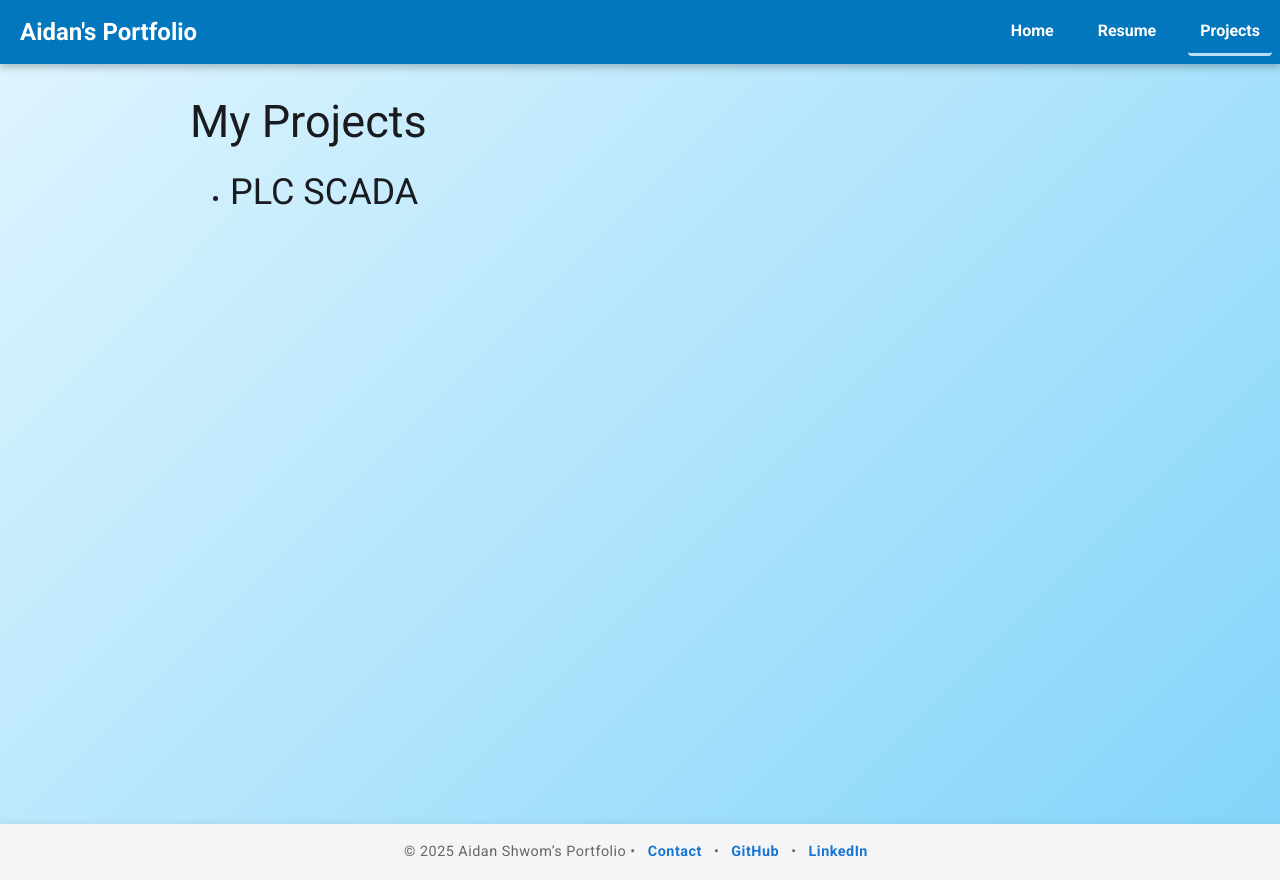
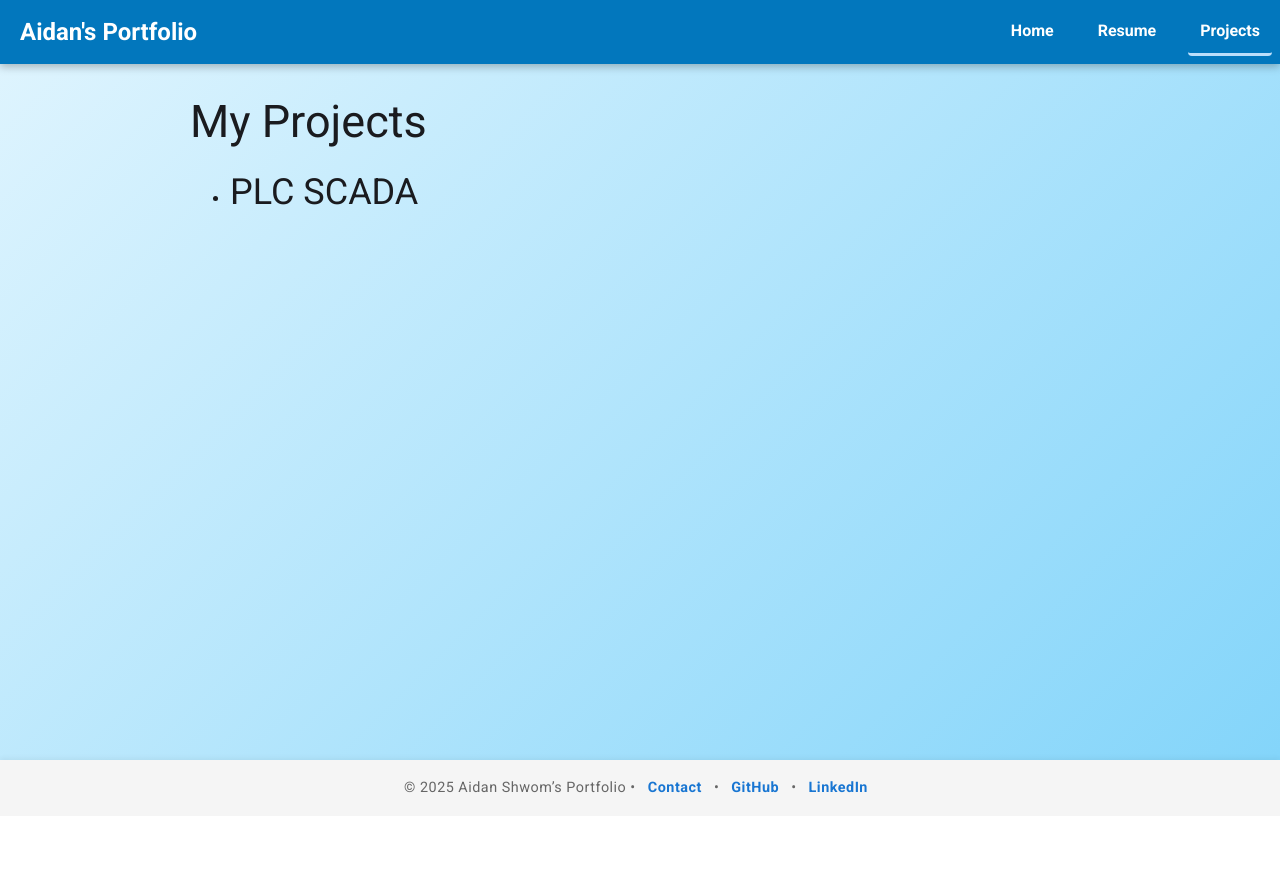
Before and after one commit to ashwom2017/aidan-portfolio, an Angular app in the folder frontend/: page /projects in a window 1280 px wide. After the commit the page ends 816 px from the top, so only its background shows below. Built offline with nearby package versions, Linux system fonts and the light colour scheme.

Commit message:
fixed toolbar and padding

```diff
--- a/frontend/src/app/app.component.css
+++ b/frontend/src/app/app.component.css
@@ -11,11 +11,11 @@ body, html {
   overflow-x: hidden;
 }
 
-/* Main layout containers */
 .sidenav-container,
 mat-sidenav-container,
 mat-sidenav-content {
-  height: 100%;
+  height: auto;  /* allow content to grow and scroll naturally */
+  min-height: 100vh; /* optional: ensure it fills viewport at least */
   background: transparent;
 }
 
@@ -32,7 +32,7 @@ mat-sidenav-content {
 
 /* Toolbar */
 .mat-toolbar {
-  position: sticky;
+  position: fixed;
   top: 0;
   z-index: 1000;
   background-color: #01579b;
@@ -91,7 +91,7 @@ mat-sidenav-content {
 
 /* Main content */
 .main-content {
-  padding: 32px 24px;
+  padding: 96px 24px 32px;
   width: 100%;
   min-height: calc(100vh - 64px);
   display: flex;
```
